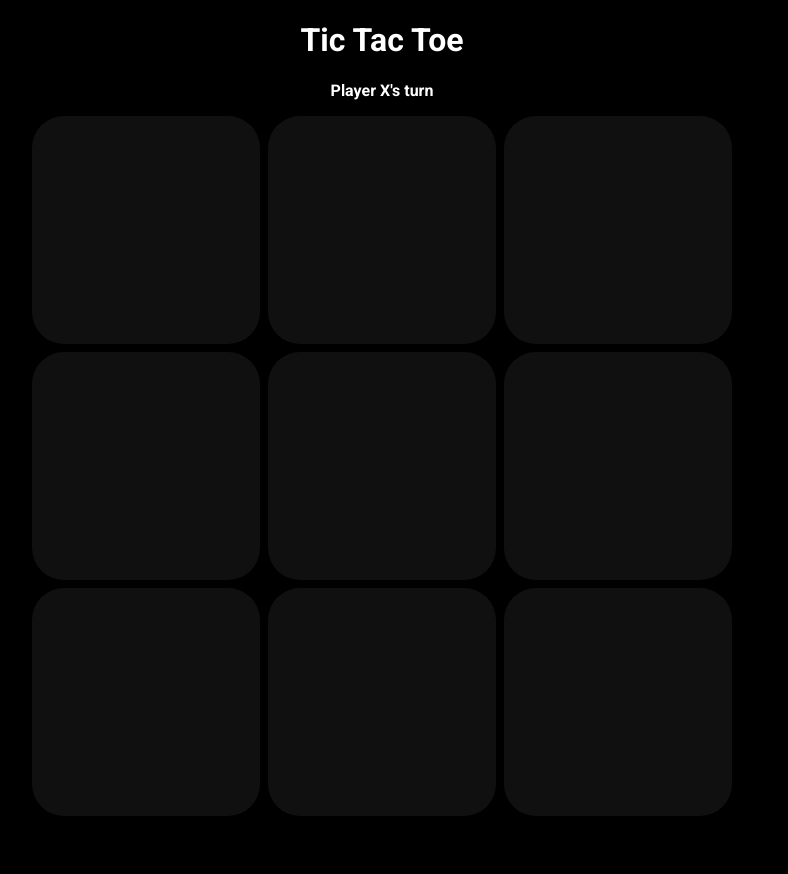
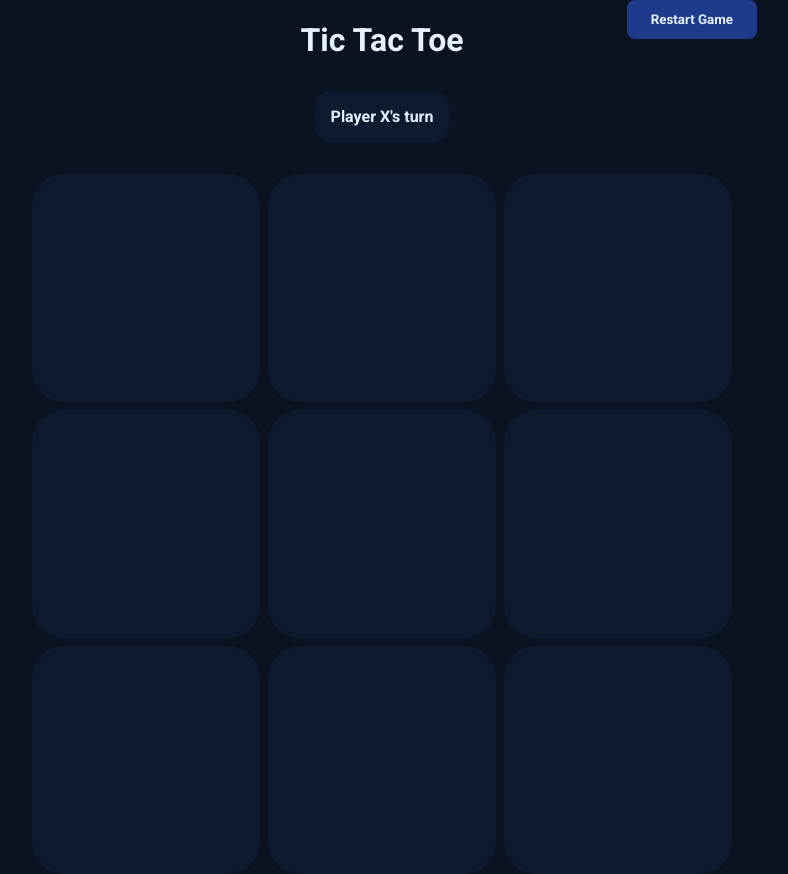
Before and after one commit to madhih05/TicTacToe, a plain HTML site: page index.html in a window 1280 px wide. Shown: the whole page, without its empty margins (258-1046 px from the left). Before the commit the page ends 816 px from the top, so only its background shows below. Drawn offline with Linux system fonts and the light colour scheme.

Commit message:
made some major changes

```diff
--- a/index.html
+++ b/index.html
@@ -11,6 +11,7 @@
 
 <body>
     <div class="container">
+        <button class="restart-btn" onclick="cellReset(200)">Restart Game</button>
         <h1>Tic Tac Toe</h1>
         <p class="announcement">Player X's turn</p>
         <div class="board">
--- a/script.js
+++ b/script.js
@@ -63,14 +63,14 @@ const cells = document.querySelectorAll(".cell");
 const statusDisplay = document.querySelector(".announcement");
 const game = new GameBoard();
 
-const cellReset = async () => {
-    await sleep(2000);
+const cellReset = async (waitTime) => {
+    await sleep(waitTime);
     game.boardReset();
     // cells.forEach((cell) => (cell.innerText = ""));
     cells.forEach((cell) => {
         cell.classList.remove("x-marker", "o-marker");
     });
-    statusDisplay.innerText = "New Game! Player X starts.";
+    statusDisplay.innerText = "Player X starts.";
     game.switchStatus();
 };
 
@@ -93,7 +93,9 @@ async function handleCellClick(clickedCellEvent) {
                 draw: "Game ended in a draw!",
             };
             statusDisplay.innerText = messages[result];
-            await cellReset();
+            statusDisplay.classList.add(`${result}-win`);
+            await cellReset(2000);
+            statusDisplay.classList.remove(`${result}-win`);
         } else {
             game.switchplayer();
             statusDisplay.innerText = `Player ${
--- a/styles.css
+++ b/styles.css
@@ -7,13 +7,14 @@ body {
     justify-content: center;
     align-items: center;
     height: 100dvh;
-    background-color: black;
+    background-color: #0b1220;
 }
 
 .container {
     width: 90%;
     max-width: 750px;
     margin: auto;
+    position: relative;
 }
 
 .container h1,
@@ -21,7 +22,34 @@ body {
     font-family: 'Roboto', sans-serif;
     text-align: center;
     font-weight: bold;
-    color: white;
+    color: #e6f2ff;
+}
+
+.announcement {
+    background-color: #0e1a2f;
+    padding: 1rem;
+    width: fit-content;
+    margin: 2rem auto;
+    border-radius: 1rem;
+}
+
+.restart-btn {
+    position: absolute;
+    top: 0;
+    right: 0;
+    background-color: #1e3a8a;
+    color: #e6f2ff;
+    border: none;
+    padding: 0.75rem 1.5rem;
+    border-radius: 0.5rem;
+    font-family: 'Roboto', sans-serif;
+    font-weight: bold;
+    cursor: pointer;
+    transition: background-color 0.2s;
+}
+
+.restart-btn:hover {
+    background-color: #1e40af;
 }
 
 .cell {
@@ -31,15 +59,15 @@ body {
     min-height: 100px;
     min-width: 100px;
     border-radius: 2rem;
-    background-color: #101010;
+    background-color: #0e1a2f;
     -webkit-tap-highlight-color: transparent;
-    color: white;
+    color: #e6f2ff;
 }
 
 .cell:hover {
-    background-color: #272727;
+    background-color: #173453;
     cursor: pointer;
-    border: solid 2px blue
+    border: solid 2px #3b82f6;
 }
 
 .x-marker {
@@ -66,7 +94,7 @@ body {
     left: 50%;
     width: 80%;
     height: 10%;
-    background-color: red;
+    background-color: #60a5fa;
     border-radius: 5px;
     animation: draw-cross 0.3s ease forwards;
 }
@@ -106,7 +134,7 @@ body {
     height: 60%;
     transform: translate(-50%, -50%);
     background-color: transparent;
-    border: 20px solid green;
+    border: 20px solid #22d3ee;
     border-radius: 50%;
     animation: draw-circle 0.3s ease-out forwards;
 }
@@ -135,3 +163,15 @@ body {
         margin-top: 20px;
     }
 }
+
+.X-win {
+    background-color: #164e63;
+}
+
+.O-win {
+    background-color: #134e4a;
+}
+
+.draw-win {
+    background-color: #403d3d;
+}
```
